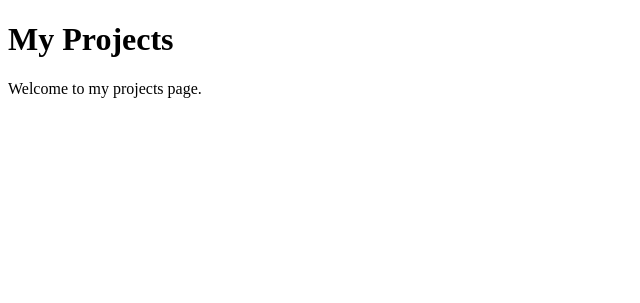
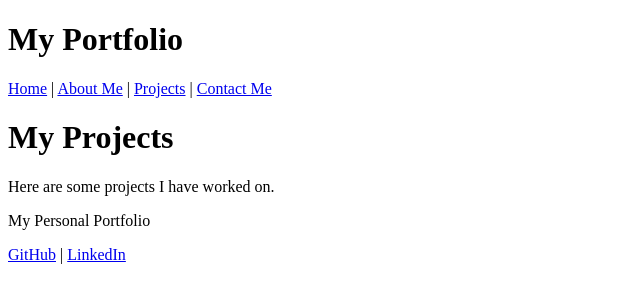
Before and after one commit to josep-hue/My-Assignment-2, a Node server app: page /projects in a window 1280 px wide. Shown: the top 303 px of the page, without its empty margins (0-640 px from the left). Run offline with Node 20, Linux system fonts and the light colour scheme.

Commit message:
I added header and footer and fix some code

```diff
--- /dev/null
+++ b/views/partials/footer.ejs
@@ -0,0 +1,11 @@
+ </main>
+
+    <footer>
+        <p>My Personal Portfolio</p>
+        <p>
+            <a href="https://github.com/">GitHub</a> |
+            <a href="https://www.linkedin.com/">LinkedIn</a>
+        </p>
+    </footer>
+</body>
+</html>
--- /dev/null
+++ b/views/partials/header.ejs
@@ -0,0 +1,14 @@
+<!DOCTYPE html>
+<html lang="en">
+<head>
+    <meta charset="UTF-8">
+    <meta name="viewport" content="width=device-width, initial-scale=1">
+    <title><%= title %> | My Portfolio</title>
+</head>
+<body>
+    <header>
+        <h1>My Portfolio</h1>
+        <%- include('main_nav') %>
+    </header>
+
+    <main>
--- /dev/null
+++ b/views/partials/main_nav.ejs
@@ -0,0 +1,6 @@
+<nav>
+    <a href="/">Home</a> |
+    <a href="/about">About Me</a> |
+    <a href="/projects">Projects</a> |
+    <a href="/contact">Contact Me</a>
+</nav>
--- a/views/projects.ejs
+++ b/views/projects.ejs
@@ -1,10 +1,6 @@
-<!DOCTYPE html>
-<html>
-<head>
-    <title>My Projects</title>
-</head>
-<body>
-    <h1>My Projects</h1>
-    <p>Welcome to my projects page.</p>
-</body>
-</html>
+<%- include('partials/header') %>
+
+<h1>My Projects</h1>
+<p>Here are some projects I have worked on.</p>
+
+<%- include('partials/footer') %>
```
Also changed, not shown: views/about.ejs (+6 -10 lines), views/contact.ejs (+6 -10 lines), views/index.ejs (+6 -11 lines).
